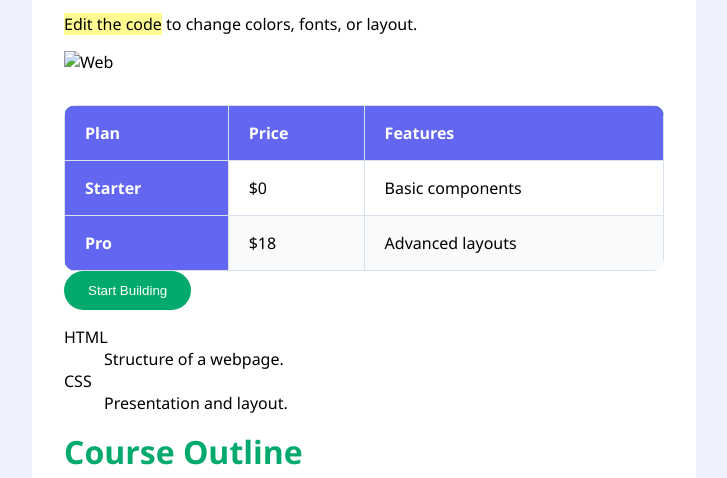
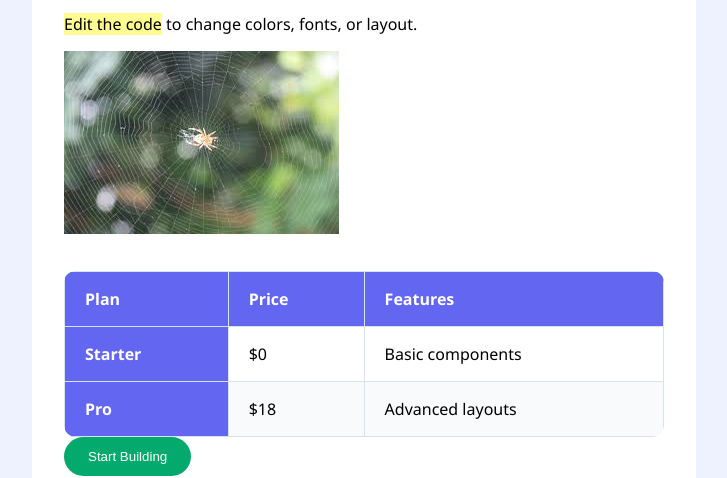
Before and after one commit to anantkpandey/html_css, a plain HTML site: page index.html in a window 1280 px wide. Shown: the part 327-805 px from the top of the page, without its empty margins (276-1003 px from the left). Drawn offline with Linux system fonts and the light colour scheme.

Commit message:
rectified picture code!

```diff
--- a/index.html
+++ b/index.html
@@ -18,7 +18,7 @@
     <p>This box is built with HTML structure and CSS styling.</p>
     <p><mark>Edit the code</mark> to change colors, fonts, or layout.</p>
     <picture>
-  <source media="(min-width: 768px)" srcset="images/hero-large.jpg">
+  <source media="(min-width: 768px)" srcset="images/images.jpeg">
   <img src="images/images.jpeg" alt="Web">
 </picture>
     <div class = "table-wrapper">
```
